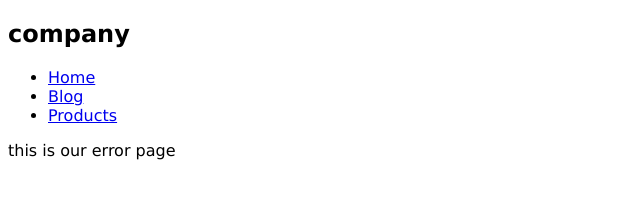
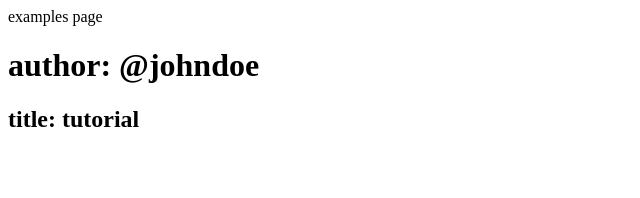
Before and after one commit to shiraz/gatsby-courses, a Gatsby site in the folder tutorial/: page /examples in a window 1280 px wide. Before the commit this address had no page. Shown: the whole page, without its empty margins (0-640 px from the left). Built offline with nearby package versions, Linux system fonts and the light colour scheme; Gatsby itself is replaced by a stand-in of ours.

Commit message:
Everything until tutorial 31

```diff
--- a/tutorial/gatsby-config.js
+++ b/tutorial/gatsby-config.js
@@ -8,7 +8,11 @@ module.exports = {
   siteMetadata: {
     title: 'tutorial',
     description: 'just some description about our site',
-    author: '@johndoe'
+    author: '@johndoe',
+    data: {
+      name: 'john',
+      age: 25
+    }
   },
   plugins: [`gatsby-plugin-sass`, `gatsby-plugin-styled-components`]
 }
--- a/tutorial/src/components/Navbar.js
+++ b/tutorial/src/components/Navbar.js
@@ -12,10 +12,13 @@ const Navbar = () => {
                     <Link to="/">Home</Link>
                 </li>
                 <li>
-                    <Link to="/blog">Blog</Link>
+                    <Link to="/blog/">Blog</Link>
                 </li>
                 <li>
-                    <Link to="/products">Products</Link>
+                    <Link to="/products/">Products</Link>
+                </li>
+                <li>
+                    <Link to="/examples/">Examples</Link>
                 </li>
             </ul>
         </nav>
--- /dev/null
+++ b/tutorial/src/examples/Header.js
@@ -0,0 +1,28 @@
+import React from 'react'
+import { useStaticQuery, graphql } from 'gatsby'
+
+
+const Header = () => {
+    const {site: {siteMetadata: info}} = useStaticQuery(graphql`
+    {
+        site {
+          siteMetadata {
+            title
+            author
+            data {
+              age
+            }
+          }
+        }
+      }
+    `)
+
+    return (
+        <div>
+            <h1>author: {info.author}</h1>
+            <h2>title: {info.title}</h2>
+        </div>
+    )
+}
+
+export default Header
--- /dev/null
+++ b/tutorial/src/pages/examples.js
@@ -0,0 +1,13 @@
+import React from 'react'
+import Header from '../examples/Header'
+
+const examples = () => {
+    return (
+        <div>
+            examples page
+            <Header />
+        </div>
+    )
+}
+
+export default examples
```
